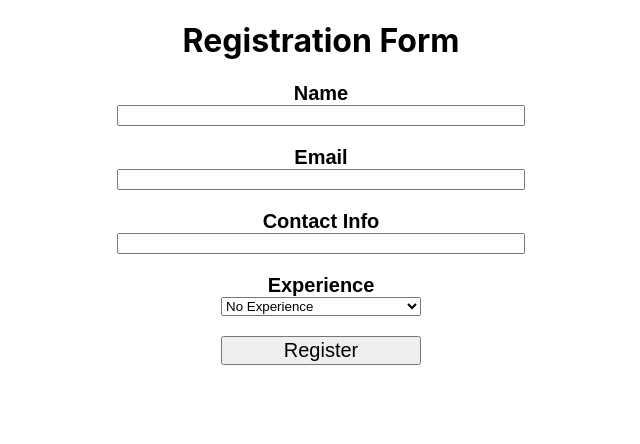
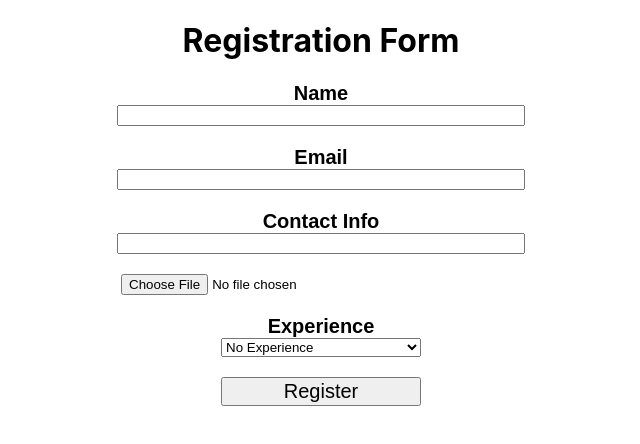
Before and after one commit to Jed1920/testswitch_ui, a React (Create React App) app: page /register in a window 1280 px wide. Shown: the top 444 px of the page, without its empty margins (319-959 px from the left). Built offline with nearby package versions, Linux system fonts and the light colour scheme.

Commit message:
Added cv to register page

```diff
--- a/src/RegisterPage/Register.js
+++ b/src/RegisterPage/Register.js
@@ -31,6 +31,8 @@ export function RegistrationForm(props){
     const [email,setEmail]=useState("")
     const [contactInfo,setContactInfo]=useState("")
     const [experience,setExperience]=useState("NONE")
+    const [cv,setCv]=useState()
+    console.log(cv)
 
     async function handleSubmit(event){
         event.preventDefault()
@@ -40,6 +42,7 @@ export function RegistrationForm(props){
         formData.append("email",email)
         formData.append("contactInfo",contactInfo)
         formData.append("experience",experience)
+        formData.append("cvFile",cv)
         try {
             props.setPageState(fetchState.FETCHING)
             await addApplicantFetch(formData)
@@ -61,6 +64,8 @@ export function RegistrationForm(props){
                 <label>Contact Info</label>
                 <input type="text" data-testid="Contact Info" onChange={event => setContactInfo(event.target.value)}/>
 
+                <input type="file" data-testid="CV File" onChange={event => setCv(event.target.files[0])}/>
+
                 <label>Experience</label>
                 <select data-testid="Experience" onChange={event => setExperience(event.target.value)}>
                     <option value="NONE">No Experience</option>
@@ -70,6 +75,7 @@ export function RegistrationForm(props){
                 </select>
 
                 <input type="submit" name="Submit Button" value="Register" className="registerButton"/>
+
             </form>
         </div>)
 }
```
